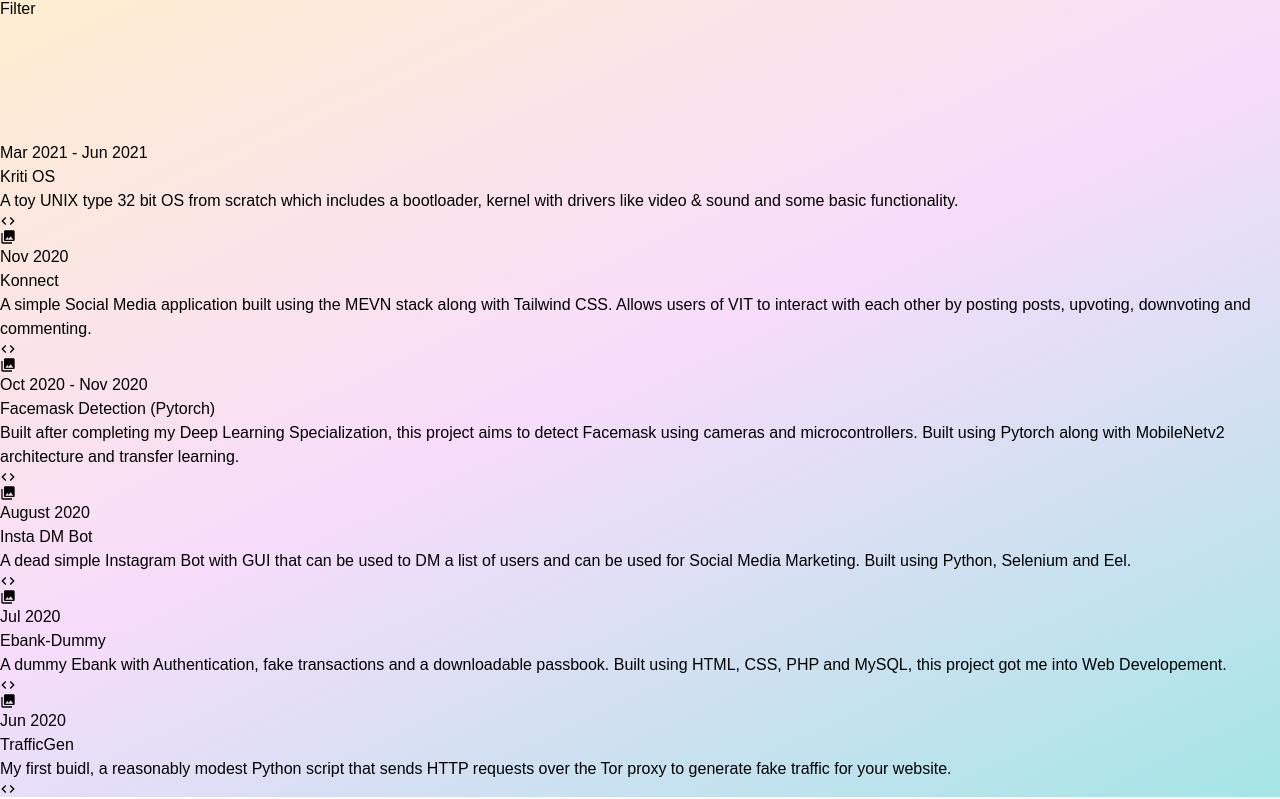
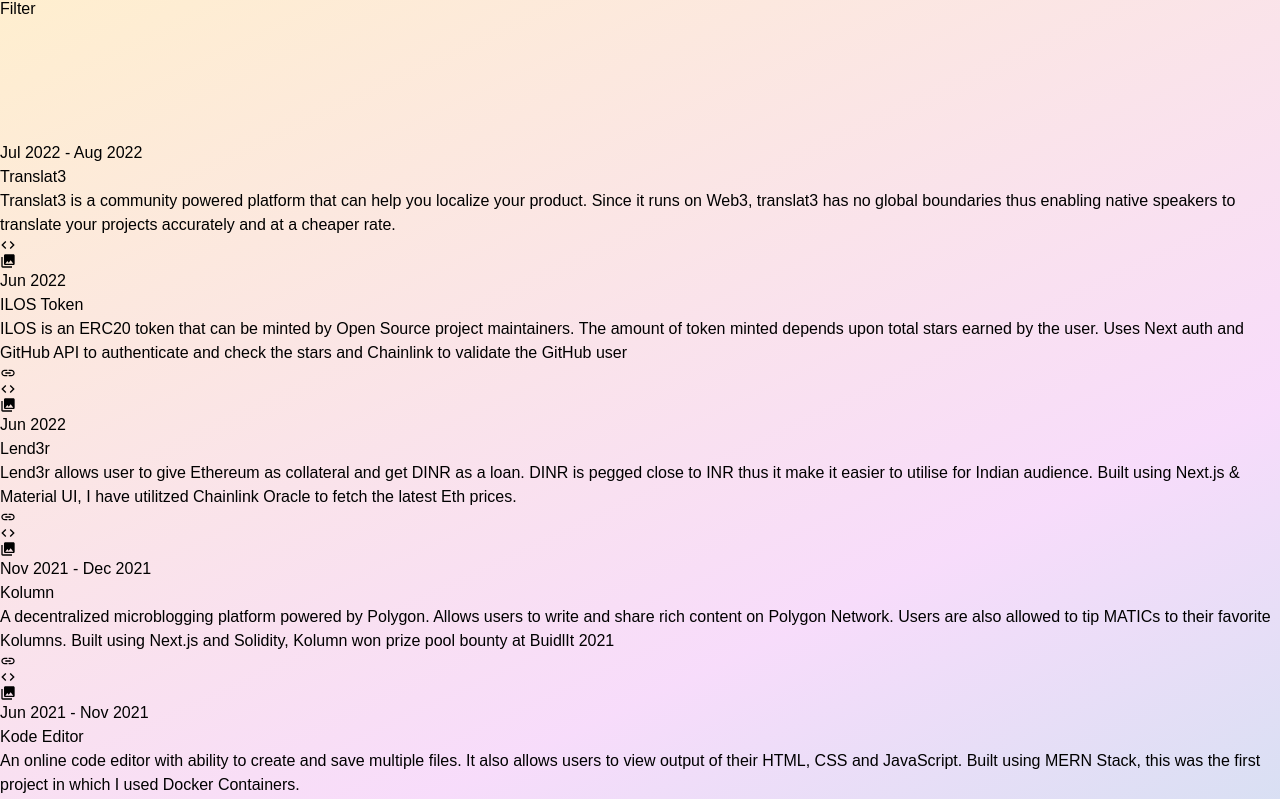
Before and after one commit to rakshit087/rakshit087.github.io, a Next.js app: page / in a window 1280 px wide. Shown: the part 376-1175 px from the top of the page. Built offline with nearby package versions, Linux system fonts and the light colour scheme.

Commit message:
Fixed some scrolling issues & added more projects

```diff
--- a/src/components/About.tsx
+++ b/src/components/About.tsx
@@ -4,7 +4,7 @@
 export const About = () => {
   return (
     <div
-      className="flex flex-col items-center justify-center px-12 bg-no-repeat fill-screen snap-start snap-mandatory"
+      className="flex flex-col items-center justify-center px-12 bg-no-repeat fill-screen snap-start"
       style={{
         backgroundImage: "url('/images/bg-wave.svg')",
         backgroundPosition: 'bottom',
--- a/src/components/Intro.tsx
+++ b/src/components/Intro.tsx
@@ -1,6 +1,6 @@
 export const Intro = () => {
   return (
-    <div id="intro" className="flex flex-col items-center justify-center fill-screen snap-start snap-mandatory add-bg">
+    <div id="intro" className="flex flex-col items-center justify-center fill-screen snap-start add-bg">
       <div>
         <p className="text-xl tracking-wider">Hi, I am</p>
         <p className="text-3xl tracking-wider">
--- a/src/components/Projects.tsx
+++ b/src/components/Projects.tsx
@@ -28,7 +28,7 @@
   }, [tag]);
 
   return (
-    <div className="flex flex-col items-center min-h-screen px-8 py-24 transition-all snap-mandatory snap-start add-bg">
+    <div className="flex flex-col items-center min-h-screen px-8 pt-32 snap-start add-bg">
       <p className="mb-6 text-3xl">Projects</p>
       <FilterButton selectedTag={tag} tags={tags} setTag={setTag} />
       <div className="flex w-full">
--- a/src/data/projects.json
+++ b/src/data/projects.json
@@ -1,7 +1,52 @@
 [
   {
+    "title": "Translat3",
+    "desc": "Translat3 is a community powered platform that can help you localize your product. Since it runs on Web3, translat3 has no global boundaries thus enabling native speakers to translate your projects accurately and at a cheaper rate.",
+    "date": "Jul 2022 - Aug 2022",
+    "code": "https://github.com/rakshit087/translat3",
+    "gallery": "https://devfolio.co/projects/translat-cbfc",
+    "live": "",
+    "tags": ["all", "web 3"]
+  },
+  {
+    "title": "ILOS Token",
+    "desc": "ILOS is an ERC20 token that can be minted by Open Source project maintainers. The amount of token minted depends upon total stars earned by the user. Uses Next auth and GitHub API to authenticate and check the stars and Chainlink to validate the GitHub user",
+    "date": "Jun 2022",
+    "code": "https://github.com/rakshit087/ILOS/",
+    "gallery": "https://github.com/rakshit087/ILOS/blob/main/README.md#gallery",
+    "live": "https://ilos.vercel.app/",
+    "tags": ["all", "web 3"]
+  },
+  {
+    "title": "Lend3r",
+    "desc": "Lend3r allows user to give Ethereum as collateral and get DINR as a loan. DINR is pegged close to INR thus it make it easier to utilise for Indian audience. Built using Next.js & Material UI, I have utilitzed Chainlink Oracle to fetch the latest Eth prices.",
+    "date": "Jun 2022",
+    "code": "https://github.com/rakshit087/lend3r",
+    "gallery": "https://devfolio.co/projects/lendr-d1f0",
+    "live": "https://lend3r.vercel.app/",
+    "tags": ["all", "web 3"]
+  },
+  {
+    "title": "Kolumn",
+    "desc": "A decentralized microblogging platform powered by Polygon. Allows users to write and share rich content on Polygon Network. Users are also allowed to tip MATICs to their favorite Kolumns. Built using Next.js and Solidity, Kolumn won prize pool bounty at BuidlIt 2021",
+    "date": "Nov 2021 - Dec 2021",
+    "code": "https://github.com/rakshit087/Kolumn",
+    "gallery": "https://devfolio.co/projects/kolumn-b3f9",
+    "live": "https://kolumn.vercel.app/",
+    "tags": ["all", "web 3"]
+  },
+  {
+    "title": "Kode Editor",
+    "desc": "An online code editor with ability to create and save multiple files. It also allows users to view output of their HTML, CSS and JavaScript. Built using MERN Stack, this was the first project in which I used Docker Containers.",
+    "date": "Jun 2021 - Nov 2021",
+    "code": "https://github.com/rakshit087/KodeEditor",
+    "live": "",
+    "gallery": "https://github.com/rakshit087/KodeEditor#gallery",
+    "tags": ["all", "full stack"]
+  },
+  {
     "title": "Kriti OS",
-    "desc": "A toy UNIX type 32 bit OS from scratch which includes a bootloader, kernel with drivers like video & sound and some basic functionality.",
+    "desc": "Written completely in C, Kriti OS is a toy UNIX type 32 bit OS from scratch which includes a bootloader, kernel with drivers like video & sound and some basic functionality.",
     "date": "Mar 2021 -  Jun 2021",
     "code": "https://github.com/rakshit087/KritiOs",
     "live": "",
```
